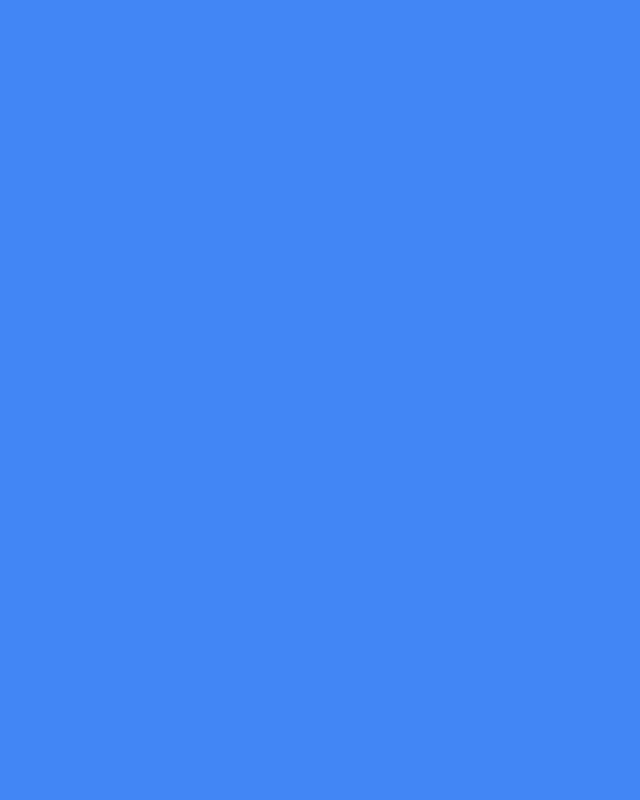
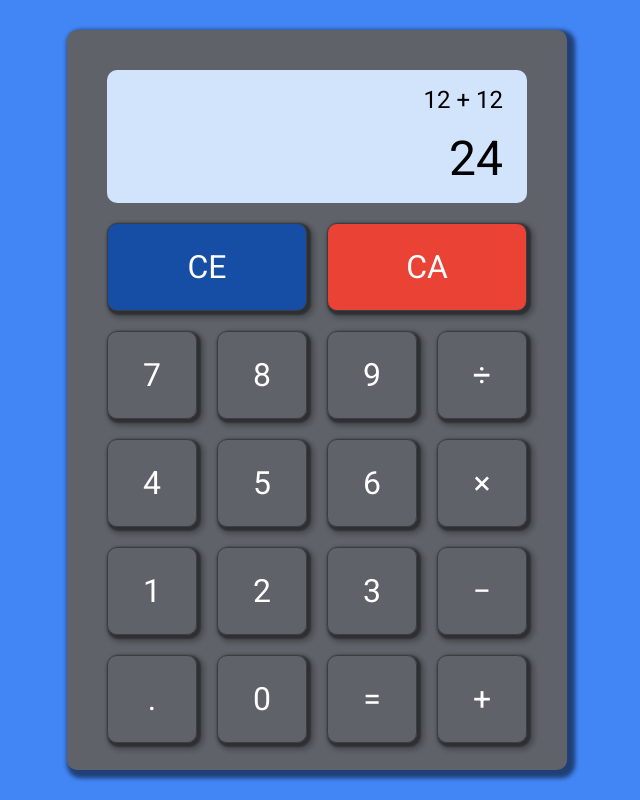
Before and after one commit to babamovandrej/calculator, a plain HTML site: page index.html in a window 1280 px wide. Shown: the whole page, without its empty margins (323-963 px from the left). Drawn offline with Linux system fonts and the light colour scheme.

Commit message:
Finish with calculator design,
Add box shadows to buttons. When active button
should not display the same shadow. Fix the
button dimensions.

```diff
--- a/index.html
+++ b/index.html
@@ -11,16 +11,45 @@
 </head>
 <body>
     <main>
-        <div class="calculator-container">
+        <div class="calculator">
             <div class="calculator-screen">
-
+                <div class="calculation">
+                    <p>12 + 12</p>
+                </div>
+                <div class="result">
+                    <p>24</p>
+                </div>
             </div>
-            <div class="commands">
-                <div class="numbers">
-
-                </div>
-                <div class="operations">
-
+            <div class="commands-container">
+                <div class="commands">
+                    <div class="row">
+                        <button id="clear-entry">CE</button>
+                        <button id="clear-all">CA</button>
+                    </div>
+                    <div class="row">
+                        <button>7</button>
+                        <button>8</button>
+                        <button>9</button>
+                        <button>÷</button>
+                    </div>
+                    <div class="row">
+                        <button>4</button>
+                        <button>5</button>
+                        <button>6</button>
+                        <button>×</button>
+                    </div>
+                    <div class="row">
+                        <button>1</button>
+                        <button>2</button>
+                        <button>3</button>
+                        <button>−</button>
+                    </div>
+                    <div class="row">
+                        <button>.</button>
+                        <button>0</button>
+                        <button>=</button>
+                        <button>+</button>
+                    </div>
                 </div>
             </div>
 
--- a/styles/global.css
+++ b/styles/global.css
@@ -1,20 +1,26 @@
-@import url('https://fonts.googleapis.com/css2?family=Roboto:ital,wght@0,100;0,300;0,400;0,500;0,700;0,900;1,100;1,300;1,400;1,500;1,700;1,900&display=swap');
+@import url('https://fonts.googleapis.com/css2?family=Arimo:ital,wght@0,400..700;1,400..700&family=Roboto+Slab:wght@100..900&family=Roboto:ital,wght@0,100;0,300;0,400;0,500;0,700;0,900;1,100;1,300;1,400;1,500;1,700;1,900&display=swap');
 
 :root {
     --color-background-primary: #4285F4;
+    --color-background-secondary: #D2E3FC;
     --color-text-primary: #FFFFFF;
     --color-primary-light: #80868a;
     --color-primary-main: #5f6369;
     --color-primary-dark: #393e41;
     --color-secondary-main: #164ea6;
+    --color-secondary-dark: #ea4336;
+}
+
+* {
+    box-sizing: border-box;
+    font-family: "Roboto", sans-serif;
 }
 
 html, body {
     margin: 0;
     padding: 0;
-    box-sizing: border-box;
     background-color: var(--color-background-primary);
-    font-family: "Roboto", sans-serif;
+
 }
 
 main {
@@ -22,6 +28,28 @@ main {
     flex-direction: column;
     justify-content: center;
     height: 100vh;
-    max-width: 600px;
+    max-width: 500px;
     margin: 0 auto;
 }
+
+p {
+    margin: 0;
+}
+
+button {
+    flex: 1;
+    font-size: 32px;
+    background-color: var(--color-primary-primary);
+    border: 1px solid var(--color-primary-dark);
+    border-radius: 10px;
+    color: var(--color-text-primary);
+    box-shadow: 2px 2px 2px 2px rgba(0, 0, 0, 0.4),
+    4px 4px 4px 4px rgba(0, 0, 0, 0.2);
+    padding: 24px;
+    cursor: pointer;
+}
+
+button:active {
+    box-shadow: 1px 1px 1px 1px rgba(0, 0, 0, 0.2),
+    1px 1px 1px 1px rgba(0, 0, 0, 0.1);
+}
--- a/styles/style.css
+++ b/styles/style.css
@@ -0,0 +1,65 @@
+.calculator {
+    display: flex;
+    flex-direction: column;
+    background-color: var(--color-primary-main);
+    border-radius: 10px;
+    height: 740px;
+    box-shadow: 4px 4px 4px 4px rgba(0, 0, 0, 0.4),
+    4px 4px 4px 4px rgba(0, 0, 0, 0.2);
+}
+
+.calculator-screen {
+    display: flex;
+    flex-direction: column;
+    background-color: var(--color-background-secondary);
+    margin: 40px 40px 20px 40px;
+    border-radius: 10px;
+}
+
+.calculation, .result {
+    display: flex;
+    justify-content: flex-end;
+    padding: 0px 24px 0px 0px;
+}
+
+.calculation > p {
+    margin-top: 16px;
+    font-size: 24px;
+}
+
+.result > p {
+    margin: 16px 0px;
+    font-size: 48px;
+}
+
+/* Commands */
+
+.commands {
+    margin: 0 40px 0;
+}
+
+.commands {
+    display: flex;
+    flex-direction: column;
+    gap: 20px;
+}
+
+.row {
+    display: flex;
+    justify-content: space-evenly;
+    gap: 20px;
+}
+
+.row button{
+    display: flex;
+    justify-content: center;
+    align-items: center;
+}
+
+#clear-entry {
+    background-color: var(--color-secondary-main);
+}
+
+#clear-all {
+    background-color: var(--color-secondary-dark);
+}
```
